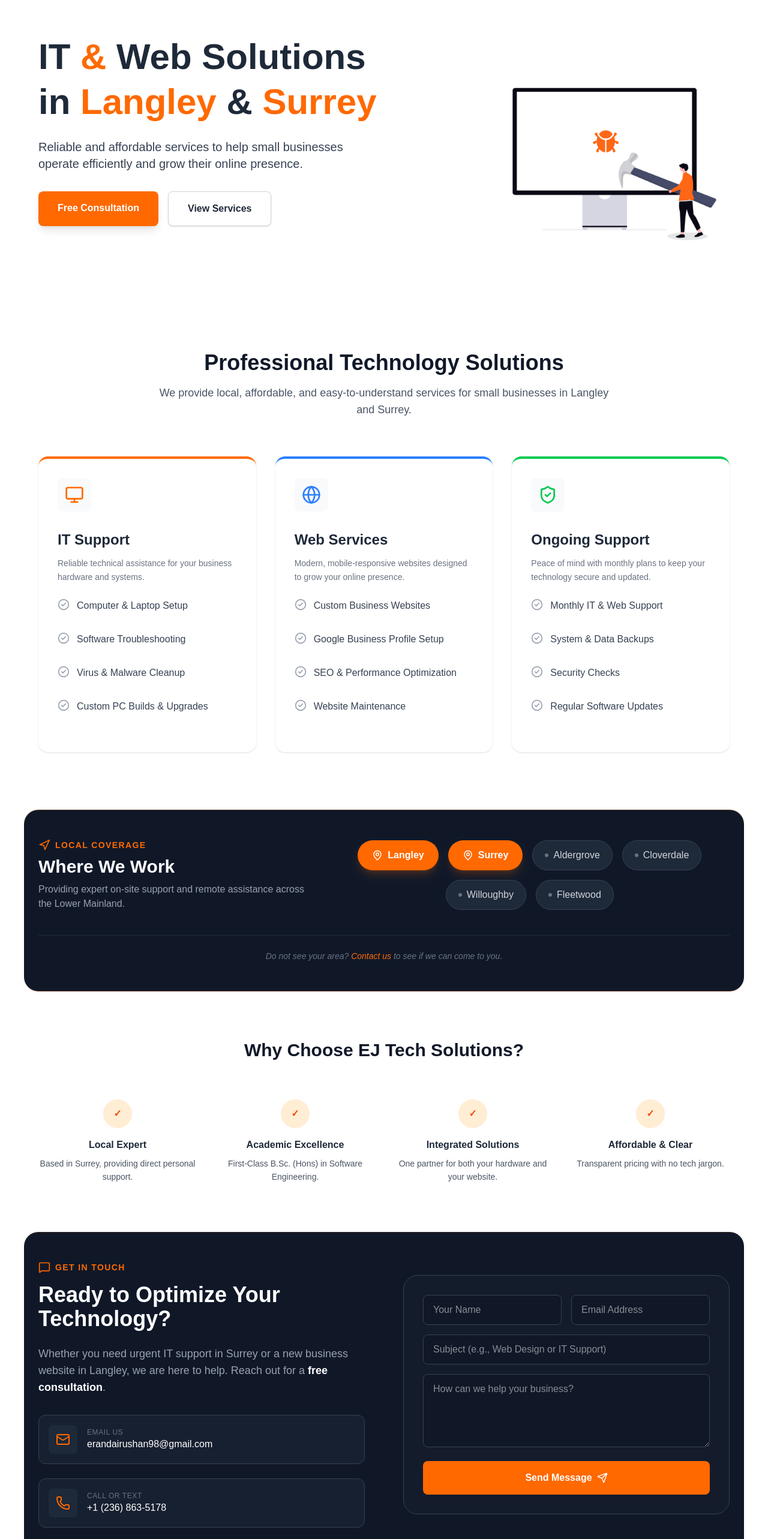
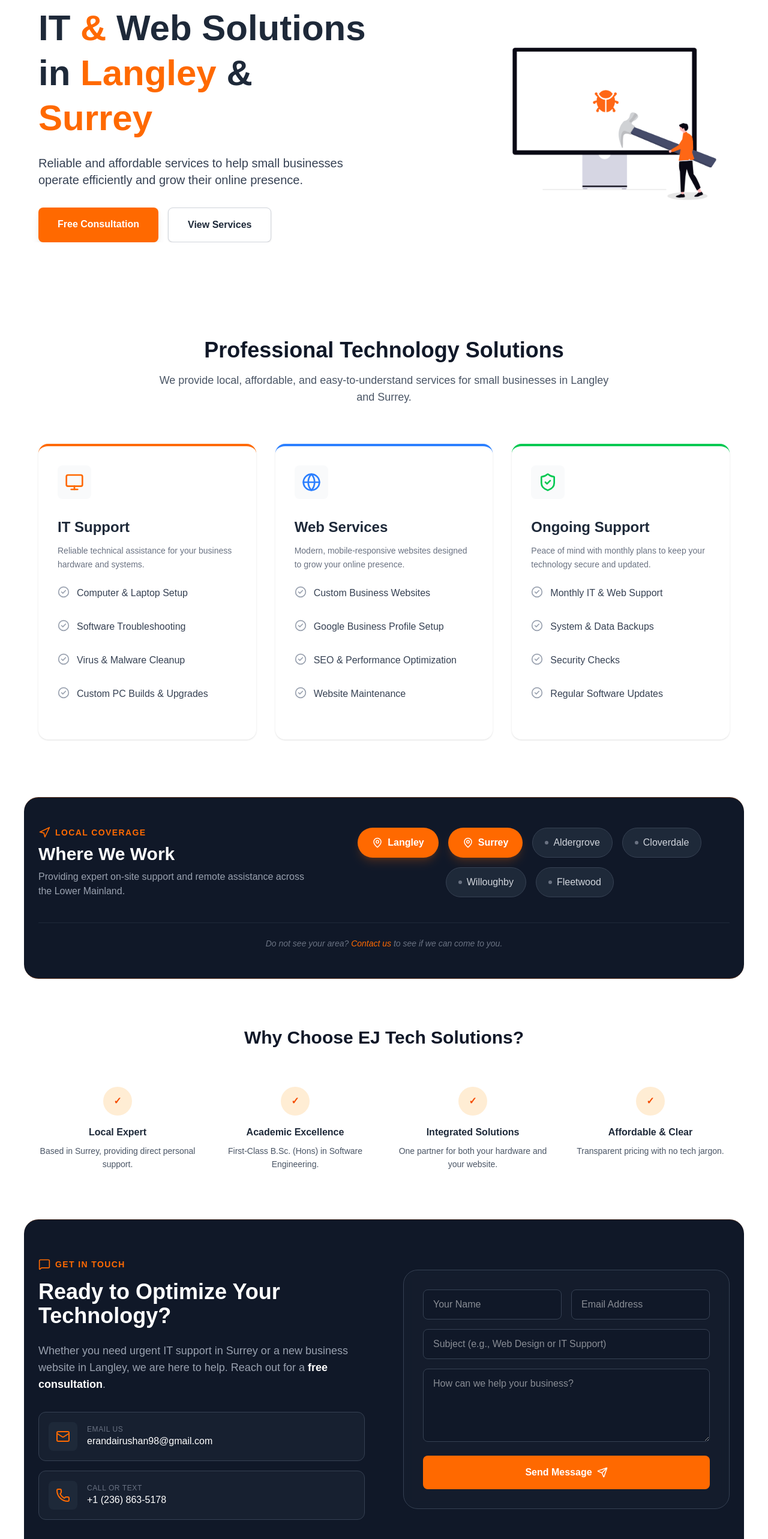
Before and after one commit to ERA-46/ej-tech-solutions, a Next.js app: page / in a window 1280 px wide. Shown: the part 140-2706 px from the top of the page at 60% size. Built offline with nearby package versions, Linux system fonts and the light colour scheme.

Commit message:
fixed overflow issue

```diff
--- a/components/Contact.tsx
+++ b/components/Contact.tsx
@@ -2,33 +2,49 @@
 
 export default function Contact() {
   return (
-    <section id="contact" className="bg-gray-900 py-12 text-white border-t border-orange-500/20 rounded-3xl">
-      <div className="container mx-auto px-6">
-        <div className="grid lg:grid-cols-2 gap-16 items-center">
+    <section
+      id="contact"
+      className="bg-gray-900 py-12 sm:py-16 text-white border-t border-orange-500/20 rounded-3xl"
+    >
+      <div className="max-w-7xl mx-auto px-4 sm:px-6">
+        <div className="grid lg:grid-cols-2 gap-10 lg:gap-16 items-center">
 
-          {/* Text Content */}
           <div>
             <div className="flex items-center gap-2 text-orange-500 mb-4">
               <MessageSquare size={20} />
-              <span className="uppercase tracking-widest text-sm font-bold">Get In Touch</span>
+              <span className="uppercase tracking-widest text-sm font-bold">
+                Get In Touch
+              </span>
             </div>
-            <h2 className="text-4xl font-bold mb-6">Ready to Optimize Your Technology?</h2>
-            <p className="text-gray-400 text-lg mb-8">
+
+            <h2 className="text-3xl sm:text-4xl font-bold mb-6 break-words">
+              Ready to Optimize Your Technology?
+            </h2>
+
+            <p className="text-gray-400 text-base sm:text-lg mb-8">
               Whether you need urgent IT support in Surrey or a new business website in Langley,
-              we are here to help. Reach out for a <span className="text-white font-semibold">free consultation</span>.
+              we are here to help. Reach out for a{" "}
+              <span className="text-white font-semibold">
+                free consultation
+              </span>.
             </p>
 
-            <div className="space-y-6">
+            <div className="space-y-4">
               <a
                 href="mailto:erandairushan98@gmail.com"
                 className="flex items-center gap-4 p-4 bg-gray-800/50 border border-gray-700 rounded-xl hover:border-orange-500 transition-all group"
               >
-                <div className="p-3 bg-gray-800 rounded-lg group-hover:bg-orange-500 group-hover:text-white transition-colors">
+                <div className="p-3 bg-gray-800 rounded-lg group-hover:bg-orange-500 transition-colors flex-shrink-0">
                   <Mail size={24} className="text-orange-500 group-hover:text-white" />
                 </div>
-                <div>
-                  <p className="text-xs text-gray-500 uppercase tracking-wider">Email Us</p>
-                  <p className="text-white font-medium">erandairushan98@gmail.com</p>
+
+                <div className="min-w-0">
+                  <p className="text-xs text-gray-500 uppercase tracking-wider">
+                    Email Us
+                  </p>
+                  <p className="text-white font-medium break-all">
+                    erandairushan98@gmail.com
+                  </p>
                 </div>
               </a>
 
@@ -36,21 +52,26 @@
                 href="tel:+12368635178"
                 className="flex items-center gap-4 p-4 bg-gray-800/50 border border-gray-700 rounded-xl hover:border-orange-500 transition-all group"
               >
-                <div className="p-3 bg-gray-800 rounded-lg group-hover:bg-orange-500 group-hover:text-white transition-colors">
+                <div className="p-3 bg-gray-800 rounded-lg group-hover:bg-orange-500 transition-colors flex-shrink-0">
                   <Phone size={24} className="text-orange-500 group-hover:text-white" />
                 </div>
-                <div>
-                  <p className="text-xs text-gray-500 uppercase tracking-wider">Call or Text</p>
-                  <p className="text-white font-medium">+1 (236) 863-5178</p>
+
+                <div className="min-w-0">
+                  <p className="text-xs text-gray-500 uppercase tracking-wider">
+                    Call or Text
+                  </p>
+                  <p className="text-white font-medium">
+                    +1 (236) 863-5178
+                  </p>
                 </div>
               </a>
             </div>
           </div>
 
-          {/* Contact Form Container */}
-          <div className="bg-gray-800/30 p-8 rounded-3xl border border-gray-700 backdrop-blur-sm">
+          <div className="bg-gray-800/30 p-6 sm:p-8 rounded-3xl border border-gray-700 backdrop-blur-sm">
             <form className="space-y-4">
-              <div className="grid md:grid-cols-2 gap-4">
+
+              <div className="grid grid-cols-1 md:grid-cols-2 gap-4">
                 <input
                   type="text"
                   placeholder="Your Name"
@@ -62,25 +83,27 @@
                   className="w-full bg-gray-900 border border-gray-700 rounded-lg px-4 py-3 text-white focus:outline-none focus:border-orange-500 transition-colors"
                 />
               </div>
+
               <input
                 type="text"
                 placeholder="Subject (e.g., Web Design or IT Support)"
                 className="w-full bg-gray-900 border border-gray-700 rounded-lg px-4 py-3 text-white focus:outline-none focus:border-orange-500 transition-colors"
               />
+
               <textarea
                 rows={4}
                 placeholder="How can we help your business?"
                 className="w-full bg-gray-900 border border-gray-700 rounded-lg px-4 py-3 text-white focus:outline-none focus:border-orange-500 transition-colors"
               ></textarea>
+
               <button
                 type="submit"
-                className="w-full bg-orange-500 hover:bg-orange-600 text-white font-bold py-4 rounded-lg transition-all flex items-center justify-center gap-2"
+                className="w-full bg-orange-500 hover:bg-orange-600 text-white font-bold py-3 sm:py-4 rounded-lg transition-all flex items-center justify-center gap-2"
               >
                 Send Message <Send size={18} />
               </button>
             </form>
           </div>
-
         </div>
       </div>
     </section>
--- a/components/Hero.tsx
+++ b/components/Hero.tsx
@@ -1,46 +1,42 @@
-
 export default function Hero() {
   return (
-    <section className="relative w-full overflow-hidden bg-white mt-18 mb-18">
-      <div className="max-w-8xl mx-auto px-6 grid grid-cols-1 lg:grid-cols-2 items-center">
+    <section className="relative w-full overflow-hidden bg-white mt-16 mb-16">
+      <div className="max-w-7xl mx-auto px-4 sm:px-6 grid grid-cols-1 lg:grid-cols-2 items-center gap-10">
+
         <div className="max-w-2xl">
-
-          <h1 className="text-5xl md:text-6xl font-bold text-gray-800 leading-tight mb-6">
+          <h1 className="text-4xl sm:text-5xl md:text-6xl font-bold text-gray-800 leading-tight mb-6 break-words">
             IT <span className="text-orange-500">&</span> Web Solutions in{" "}
             <span className="text-orange-500">
               Langley <span className="text-gray-800">&</span> Surrey
             </span>
           </h1>
 
-          <p className="text-lg md:text-xl text-gray-700 mb-8 max-w-lg">
+          <p className="text-base sm:text-lg md:text-xl text-gray-700 mb-8 max-w-lg">
             Reliable and affordable services to help small businesses operate efficiently and grow their online presence.
           </p>
 
-          <div className="flex gap-4">
+          <div className="flex flex-col sm:flex-row gap-4 w-full sm:w-auto">
             <a
               href="#contact"
-              className="px-8 py-4 bg-orange-500 text-white font-bold rounded-lg hover:bg-gray-700 transition-all shadow-lg hover:scale-105"
+              className="w-full sm:w-auto text-center px-6 py-3 sm:px-8 sm:py-4 bg-orange-500 text-white font-bold rounded-lg hover:bg-gray-700 transition-all shadow-lg hover:scale-105"
             >
               Free Consultation
             </a>
             <a
               href="#services"
-              className="px-8 py-4 bg-white border border-gray-300 text-gray-800 font-bold rounded-lg hover:bg-gray-100 transition-all shadow"
+              className="w-full sm:w-auto text-center px-6 py-3 sm:px-8 sm:py-4 bg-white border border-gray-300 text-gray-800 font-bold rounded-lg hover:bg-gray-100 transition-all shadow"
             >
               View Services
             </a>
           </div>
         </div>
 
-        <div className="relative h-[300px] lg:h-[400px] flex items-end justify-end">
-          <span>
-            <img
-              src="/landing-undraw.png"
-              alt="Tech Support Illustration"
-              className="w-64 md:w-80 lg:w-96 h-auto object-contain"
-            />
-          </span>
-
+        <div className="relative flex justify-center lg:justify-end items-end">
+          <img
+            src="/landing-undraw.png"
+            alt="Tech Support Illustration"
+            className="w-52 sm:w-64 md:w-80 lg:w-96 h-auto object-contain"
+          />
         </div>
       </div>
     </section>
```
